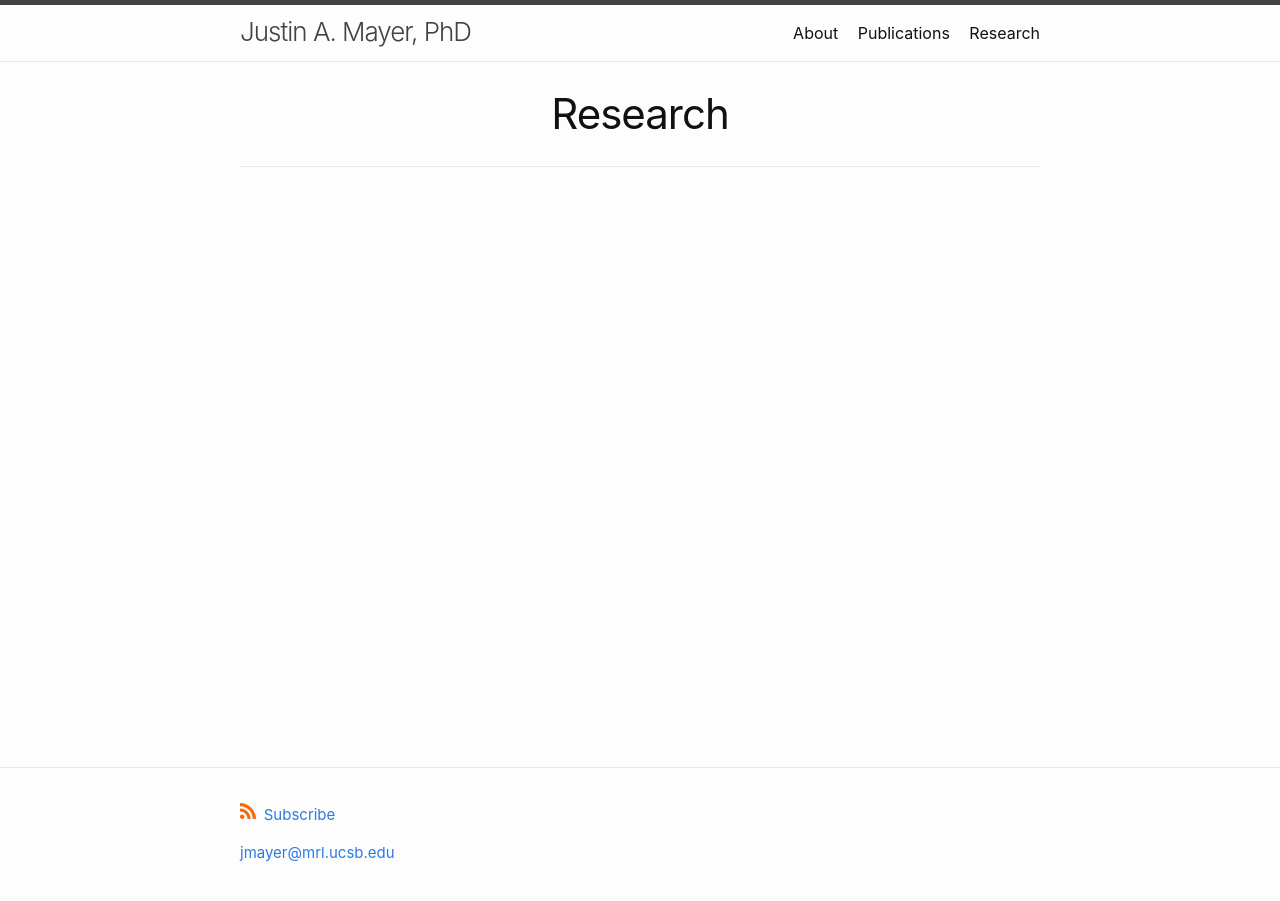
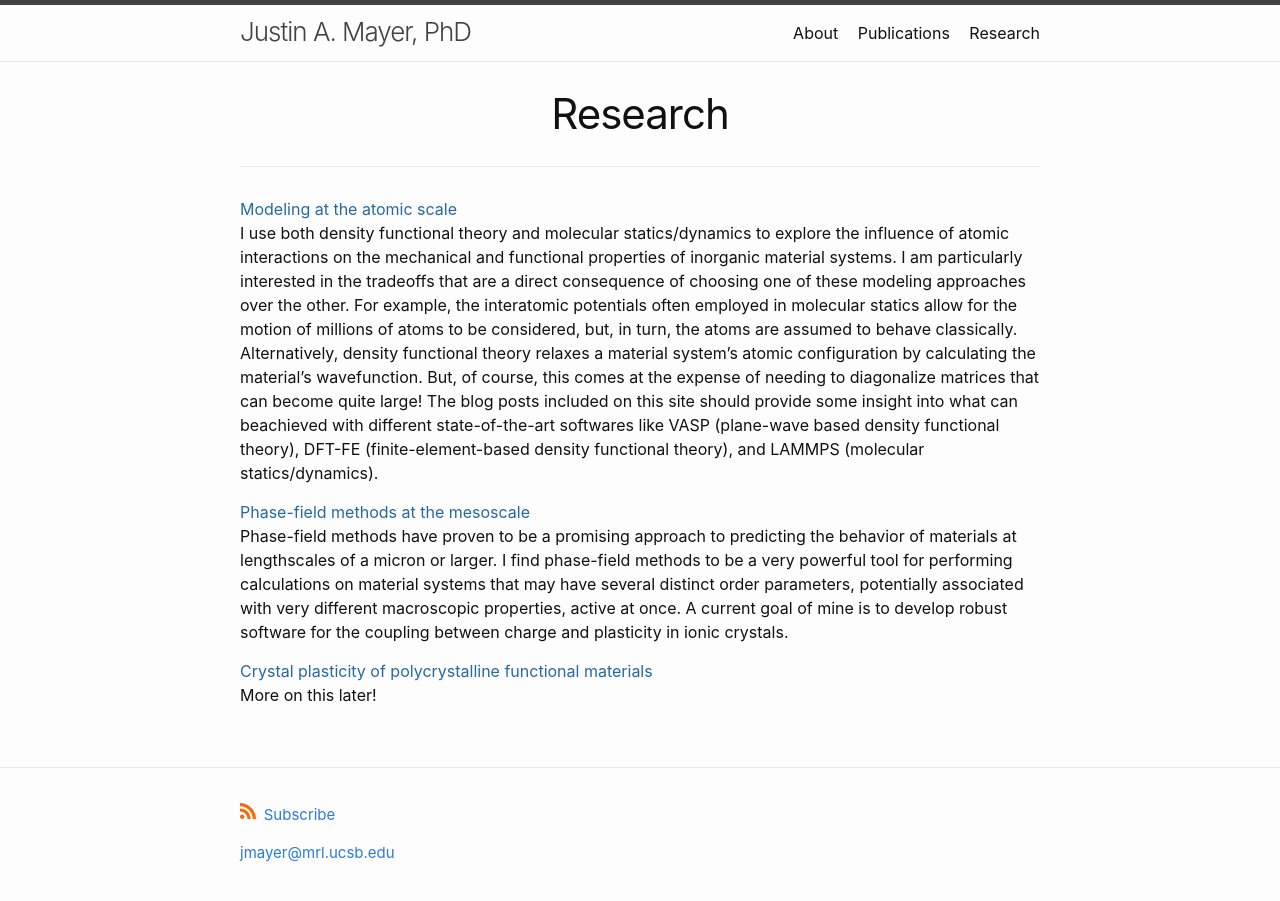
Before and after one commit to jam-1057/jam-1057.github.io, a Jekyll site: the page built from research.md, in a window 1280 px wide and 924 px high. Shown: the top 901 px of the window. Built offline with Jekyll 4.4.1, drawn with Linux system fonts in a browser that asks for light colours.

Commit message:
added research descriptions

```diff
--- a/research.md
+++ b/research.md
@@ -3,3 +3,16 @@ layout: page
 title: Research
 permalink: /research/
 ---
+
+<font color="2569A1">Modeling at the atomic scale</font>
+
+I use both density functional theory and molecular statics/dynamics to explore the influence of atomic interactions on the mechanical and functional properties of inorganic material systems. I am particularly interested in the tradeoffs that are a direct consequence of choosing one of these modeling approaches over the other. For example, the interatomic potentials often employed in molecular statics allow for the motion of millions of atoms to be considered, but, in turn, the atoms are assumed to behave classically. Alternatively, density functional theory relaxes a material system's atomic configuration by calculating the material's wavefunction. But, of course, this comes at the expense of needing to diagonalize matrices that can become quite large! The blog posts included on this site should provide some insight into what can beachieved with different state-of-the-art softwares like VASP (plane-wave based density functional theory), DFT-FE (finite-element-based density functional theory), and LAMMPS (molecular statics/dynamics).
+
+<font color="2569A1">Phase-field methods at the mesoscale</font>
+
+Phase-field methods have proven to be a promising approach to predicting the behavior of materials at lengthscales of a micron or larger. I find phase-field methods to be a very powerful tool for performing calculations on material systems that may have several distinct order parameters, potentially associated with very different macroscopic properties, active at once. A current goal of mine is to develop robust software for the coupling between charge and plasticity in ionic crystals.
+
+
+<font color="2569A1">Crystal plasticity of polycrystalline functional materials</font>
+
+More on this later!
```
Also changed, not shown: _posts/2025-03-24-welcome.md (+1 -1 lines), README.md (deleted).
